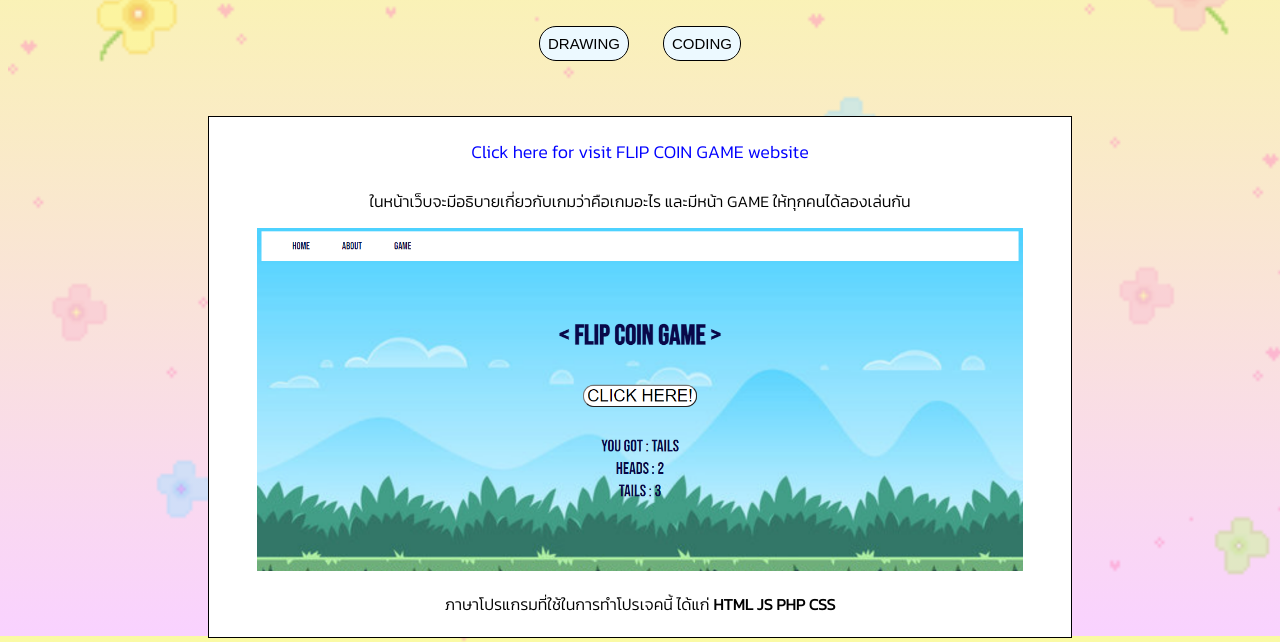
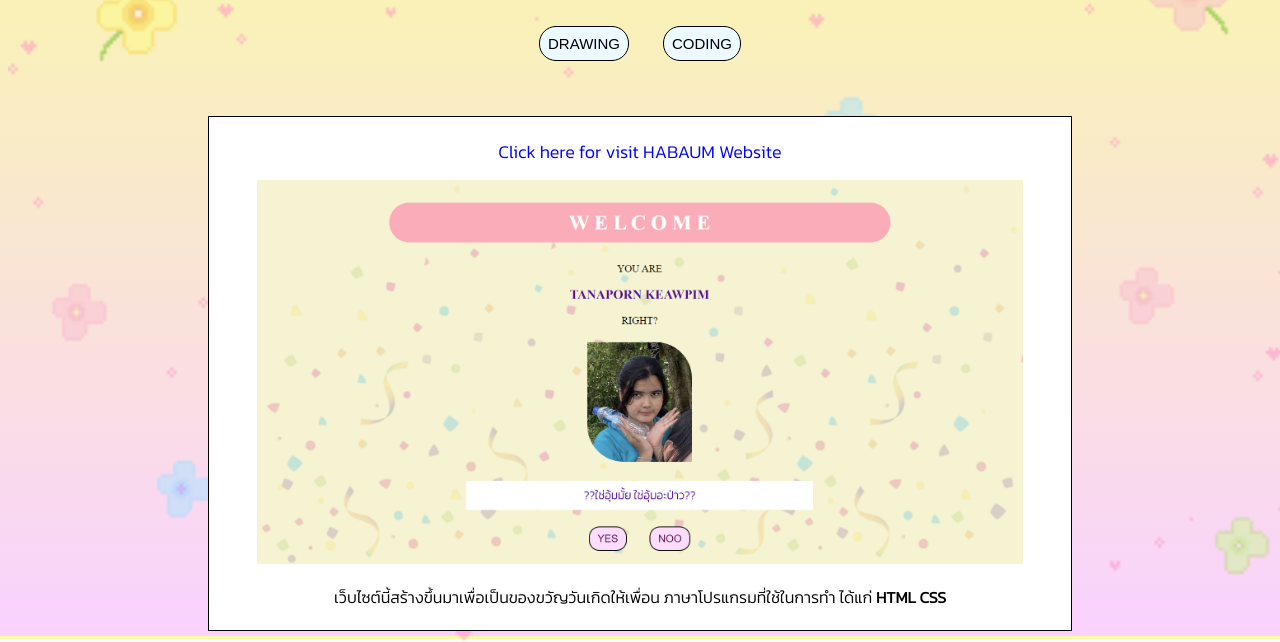
Before and after one commit to AunyamonPlun/WORKSXnei, a plain HTML site: page coding.html in a window 1280 px wide. Shown: the part 164-806 px from the top of the page. Drawn offline with Linux system fonts and the light colour scheme.

Commit message:
Update coding.html

```diff
--- a/coding.html
+++ b/coding.html
@@ -623,13 +623,13 @@ header {
     <a href="coding.html"><button type="button" class="button" onmouseover="this.style.backgroundColor='rgb(58, 255, 28)'" onmouseout="this.style.backgroundColor='rgb(236, 249, 255)'">
         <span style="cursor: pointer">CODING</span></button></a>
 
-    <div class="p1">
+    <!--<div class="p1">
         <p><a href="" class="a1">Click here for visit FLIP COIN GAME website</a><br><br>
       ในหน้าเว็บจะมีอธิบายเกี่ยวกับเกมว่าคือเกมอะไร และมีหน้า GAME ให้ทุกคนได้ลองเล่นกัน <br>
 
     <img src="flipcoin.PNG" class="m1" width="341.5" height="152.75"><br>
             ภาษาโปรแกรมที่ใช้ในการทำโปรเจคนี้ ได้แก่ <strong>HTML JS PHP CSS </strong></p>
-    </div>
+    </div>-->
 
     <div class="p2">
         <p><a href="https://lalalulu12.github.io/SPECIAL-DAY/index.html?fbclid=IwAR3kHT4sI-nRSdG54IrqeGN3wn2f-_cSag53nnWzGAld2YS5LYGcg6XbusA" class="a1" target="_blank">Click here for visit HABAUM Website</a><br>
```
